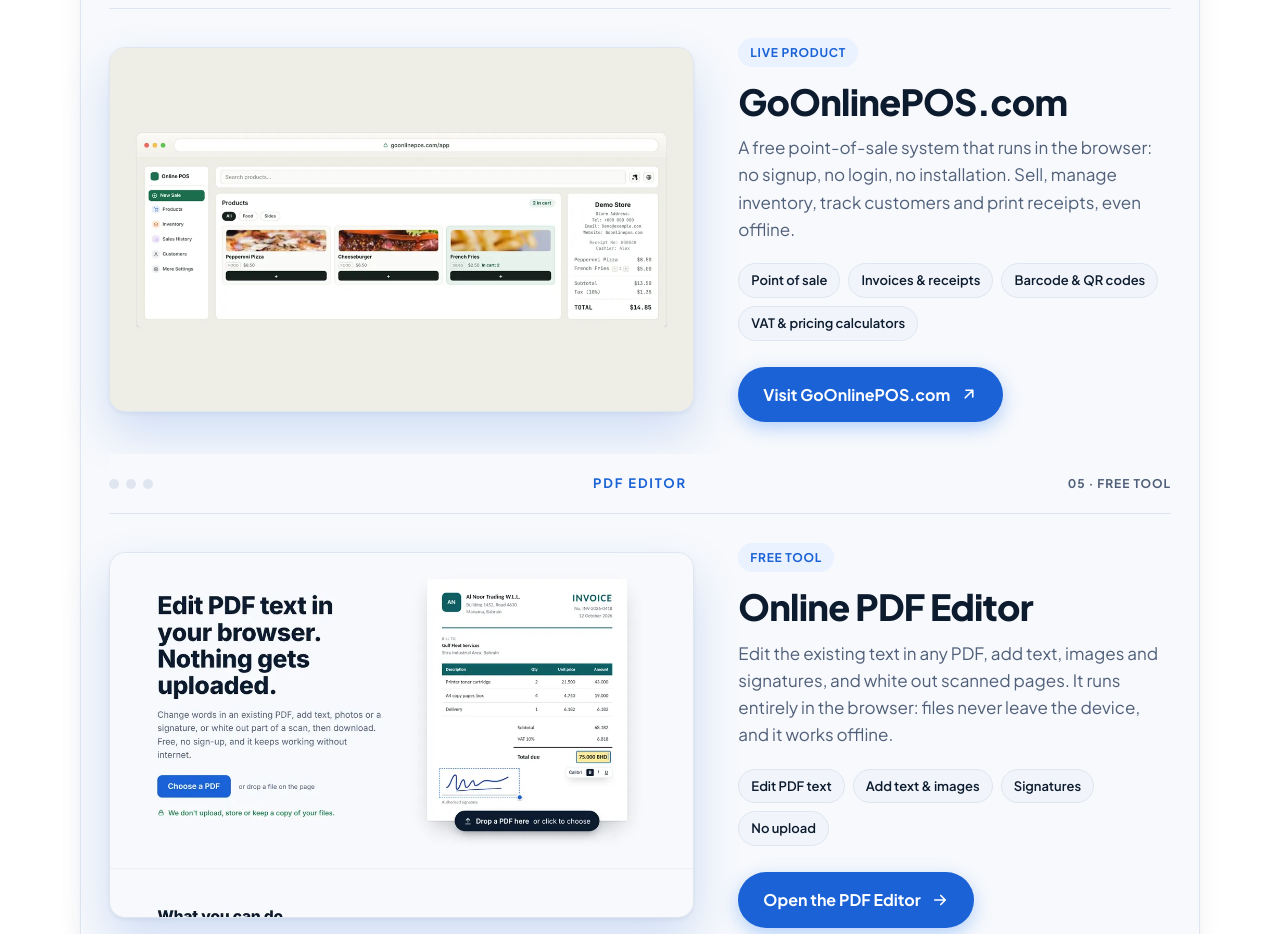
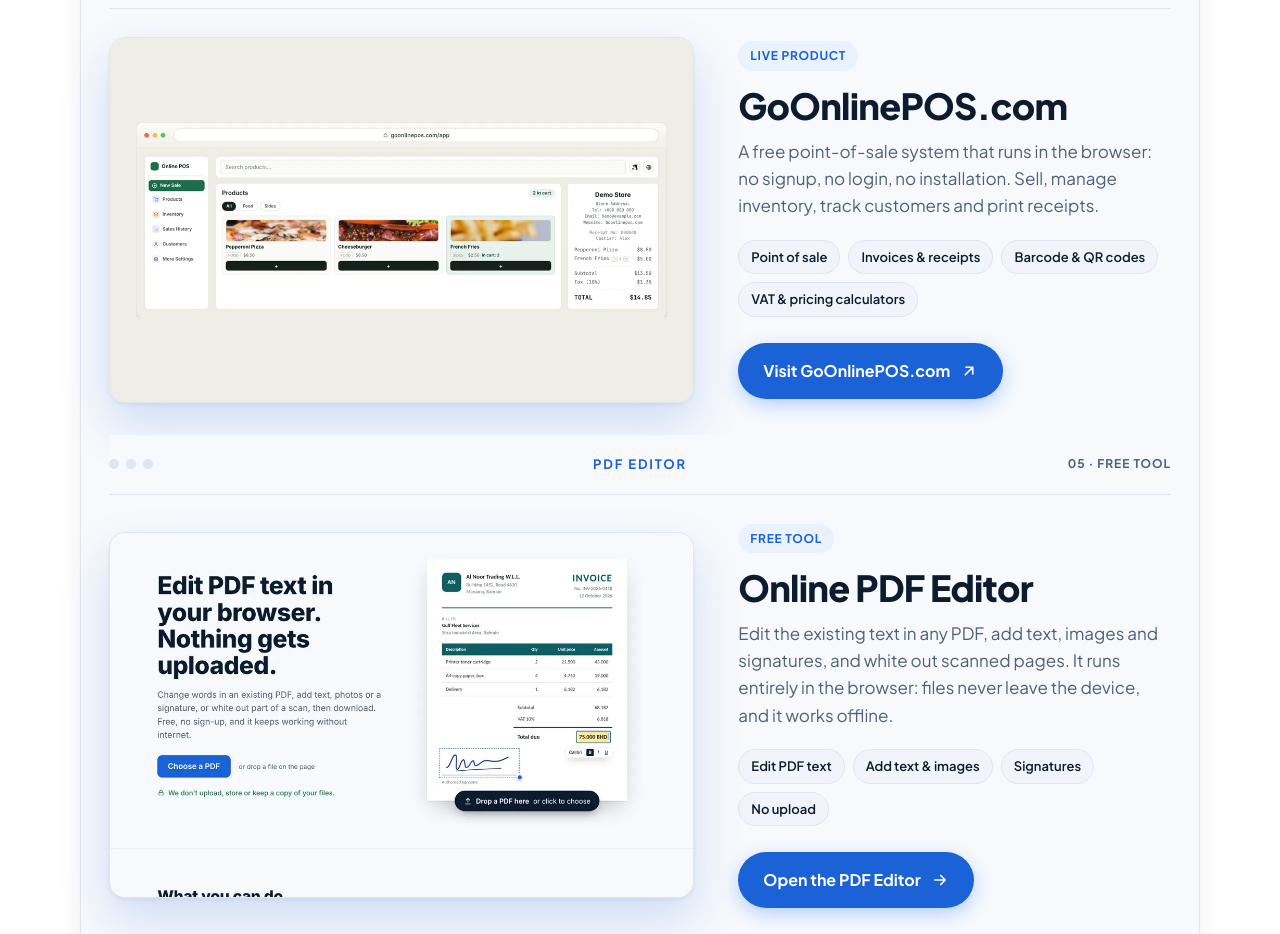
Before and after one commit to JT122121/portfolio, a plain HTML site: page index.html in a window 1280 px wide. Shown: the part 5600-6534 px from the top of the page. Drawn offline with Linux system fonts and the light colour scheme; no server answers.

Commit message:
Remove "even offline" from the GoOnlinePOS card
Co-Authored-By: Claude Opus 5.5 <noreply@anthropic.com>
Claude-Session: https://claude.ai/code/session_01RGRtFmonVJJDaC5p19pL11

```diff
--- a/index.html
+++ b/index.html
@@ -920,7 +920,7 @@
             <div class="stack-info">
               <span class="tag">Live product</span>
               <h3>GoOnlinePOS.com</h3>
-              <p>A free point-of-sale system that runs in the browser: no signup, no login, no installation. Sell, manage inventory, track customers and print receipts, even offline.</p>
+              <p>A free point-of-sale system that runs in the browser: no signup, no login, no installation. Sell, manage inventory, track customers and print receipts.</p>
               <ul class="chips" aria-label="Features"><li>Point of sale</li><li>Invoices &amp; receipts</li><li>Barcode &amp; QR codes</li><li>VAT &amp; pricing calculators</li></ul>
               <a class="btn btn-primary" href="https://goonlinepos.com/" target="_blank" rel="noopener">Visit GoOnlinePOS.com <svg aria-hidden="true"><use href="#i-out"/></svg></a>
             </div>
```
